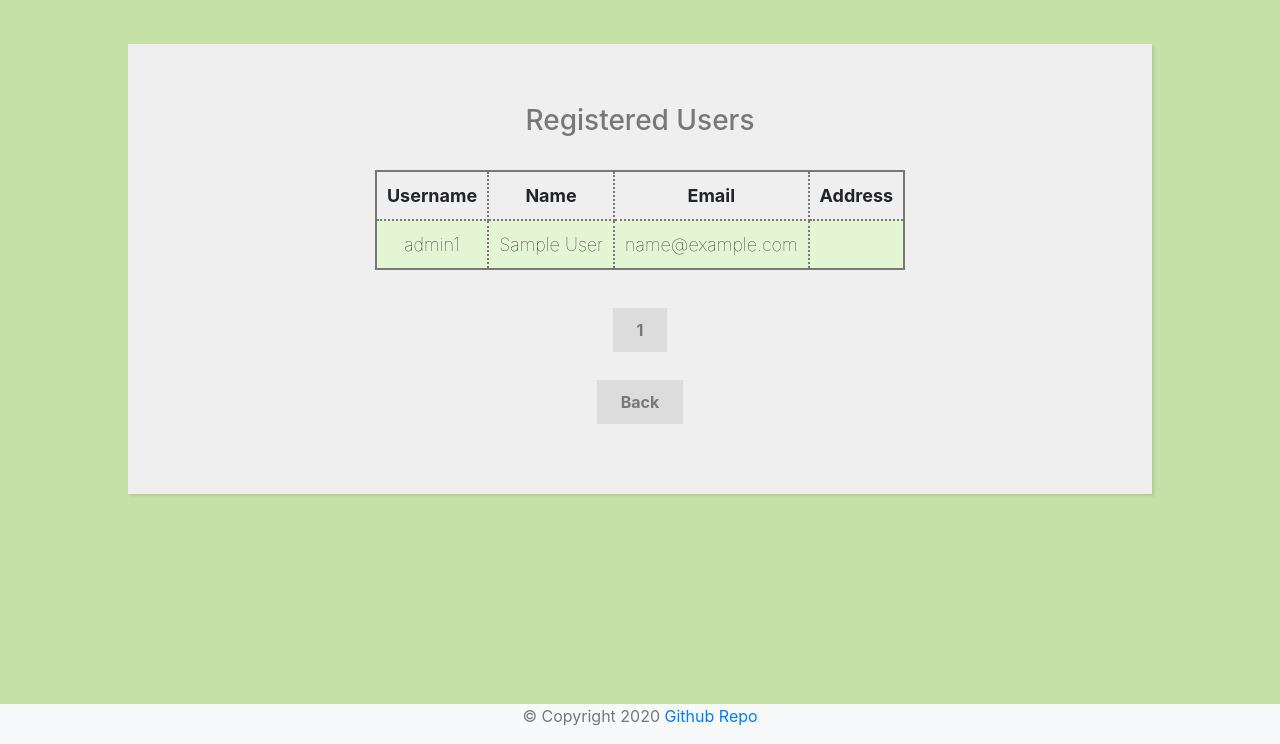
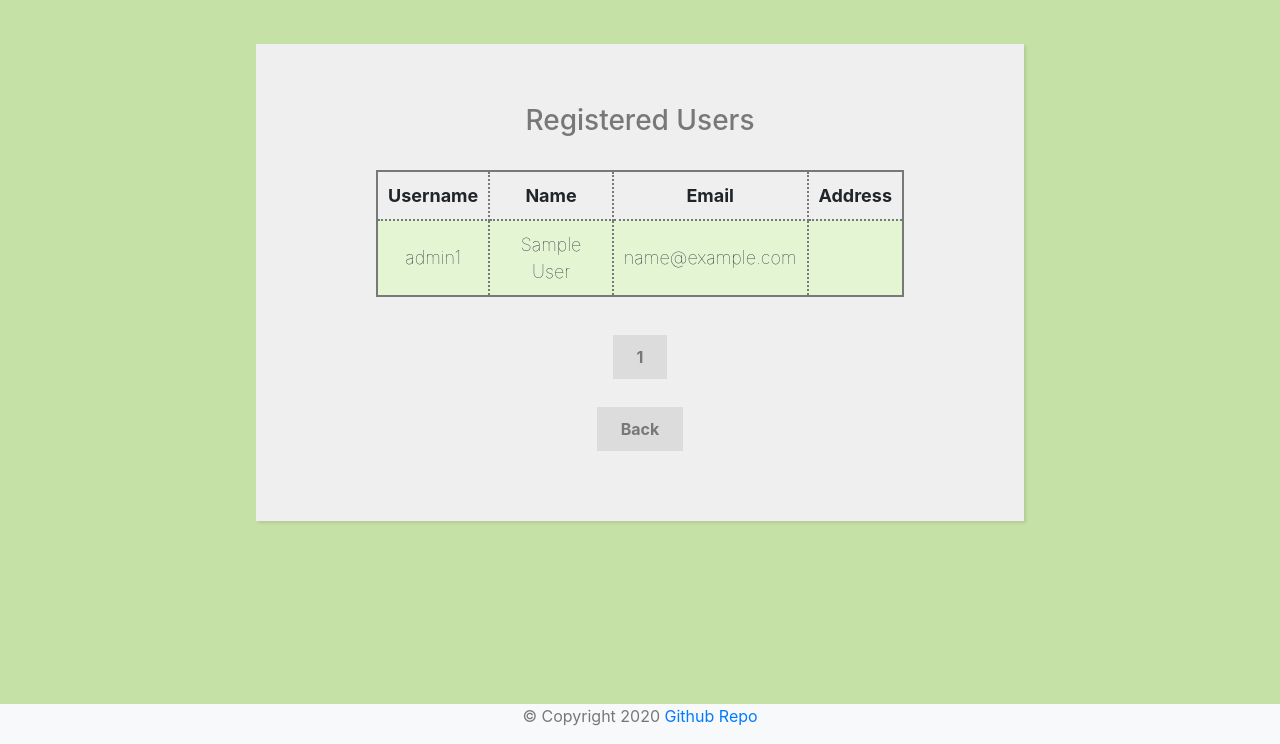
Before and after one commit to pranjalibajpai/eRail, a PHP site: page /view-users.php in a window 1280 px wide. Shown: the part 56-800 px from the top of the page. Run offline with PHP 8.4, Linux system fonts and the light colour scheme; the visitor is signed in with stand-in values (Sample User, id 1); some libraries are stand-ins or nearby versions.

Commit message:
style: update

```diff
--- a/view-users.php
+++ b/view-users.php
@@ -31,6 +31,7 @@
 <?php include "template/header-name.php" ?>
 <style>
     table {
+        width: 100%;
         margin: 0 auto;
         font-size: large;
         border: 2px solid rgb(120, 120, 120);
@@ -52,7 +53,7 @@
 </style>
 
 <div style="margin-top:100px;">
-<form style="width: 80%;">
+<form style="width: 60%;">
     <h3 class="heading">Registered Users</h3> <br>
     <section>
         <table>
```
